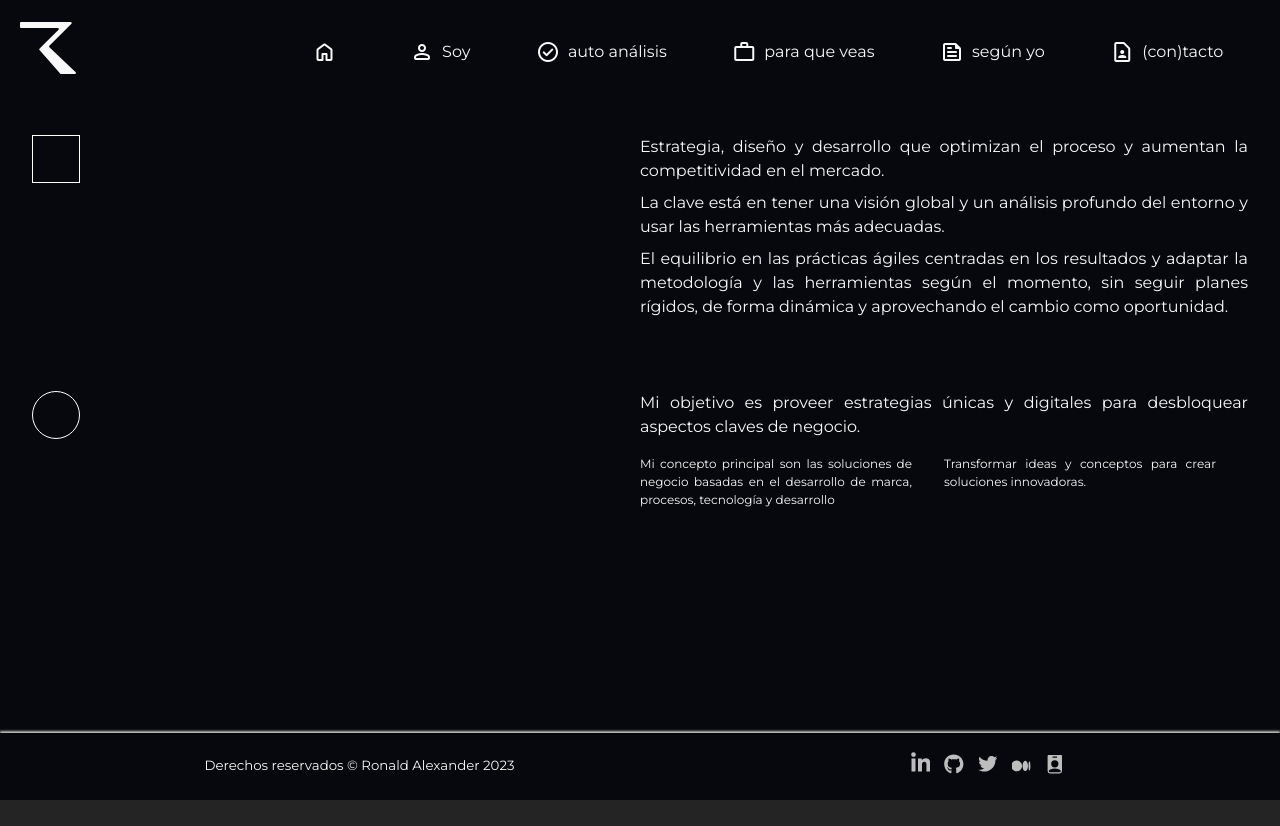
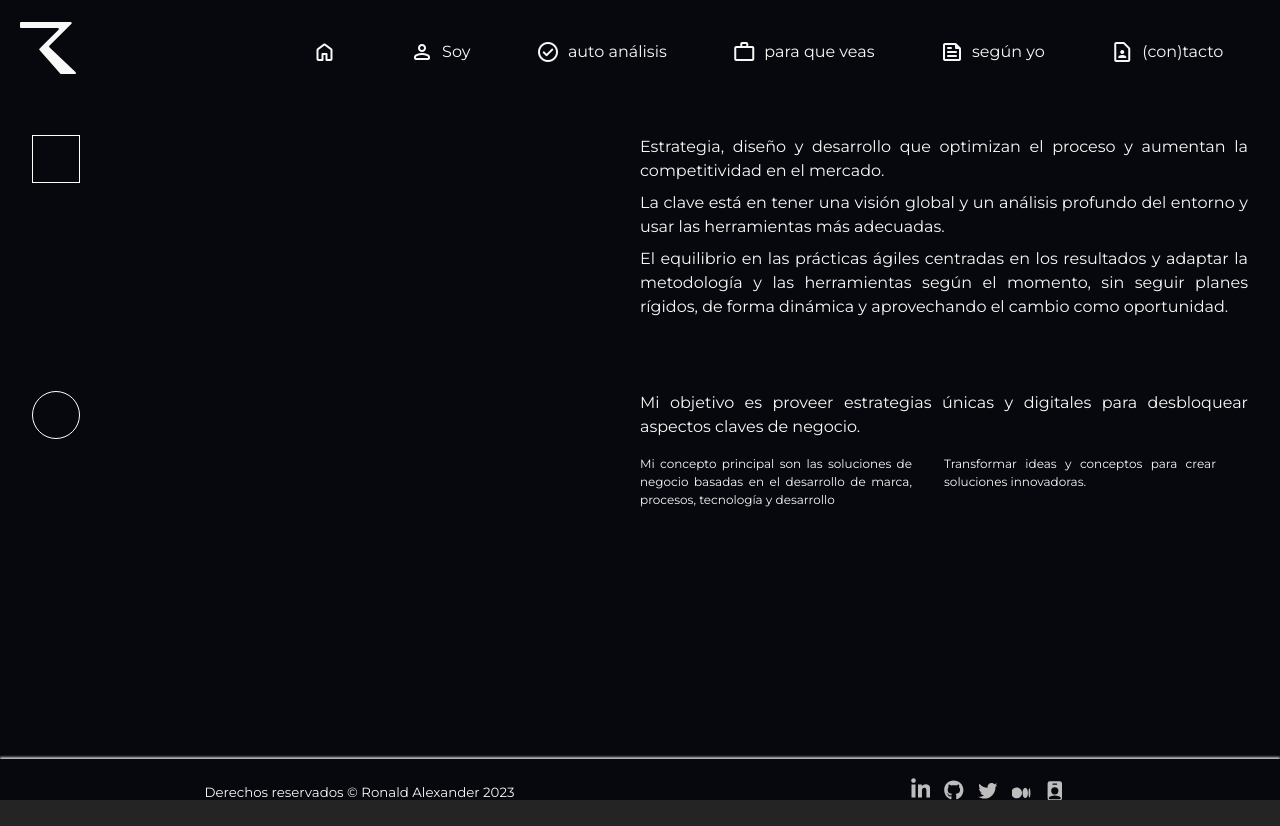
Before and after one commit to ralexrivero/ralex, a React (Vite) app: page / in a window 1280 px wide. Before the commit the page ends 800 px from the top, so only its background shows below. Built offline with nearby package versions, Linux system fonts and the light colour scheme.

Commit message:
minor style fixes, change && oprator for ternary : undefined

```diff
--- a/src/App.css
+++ b/src/App.css
@@ -17,7 +17,6 @@
 body {
   line-height: 1.5;
   font-family: 'Montserrat', sans-serif;
-  min-height: 100vh;
   background-color: #07080d;
   color: #f8f8f8;
 }
@@ -48,7 +47,7 @@ a {
     "header"
     "main"
     "footer";
-  grid-template-rows: auto 1fr auto;
+  grid-template-rows: auto 80% auto;
   min-height: 100vh;
 }
 
@@ -89,7 +88,7 @@ footer {
 }
 
 .nav-header-open {
-  height: 242px;
+  height: 252px;
 }
 
 .nav-header-links,
--- a/src/components/Header.jsx
+++ b/src/components/Header.jsx
@@ -17,18 +17,18 @@ const Header = () => {
           className="logo-header"
           src={LogoNieve}
           alt="ralex logo nieve"
-          onClick={menuOpen && toggleMenu}
+          onClick={menuOpen ? toggleMenu : undefined}
         />
       </Link>
       <span
         id="burger"
-        className={`fa-bars material-symbols-rounded ${menuOpen && 'fa-bars-clicked'}`}
+        className={`fa-bars material-symbols-rounded ${menuOpen ? 'fa-bars-clicked' : undefined}`}
         onClick={toggleMenu}
         >
         menu
       </span>
 
-      <nav className={`nav-header ${menuOpen && 'nav-header-open'}`} aria-label="Menu de navegación principal">
+      <nav className={`nav-header ${menuOpen ? 'nav-header-open' : undefined}`} aria-label="Menu de navegación principal">
         <ul className={`nav-header-container`}>
           <li>
             <Link to="/" className="nav-header-links" onClick={toggleMenu}><span className="material-symbols-rounded">home</span></Link>
```
